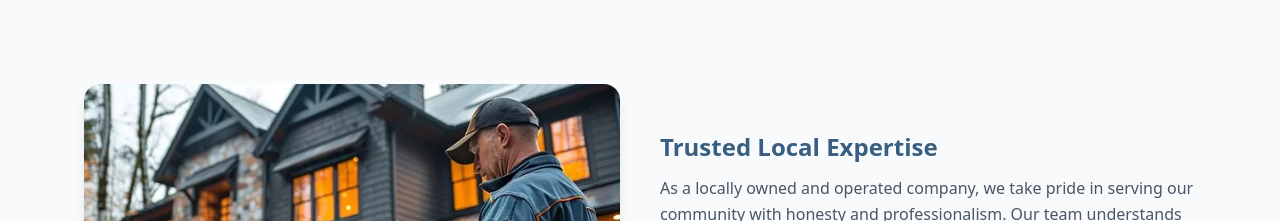
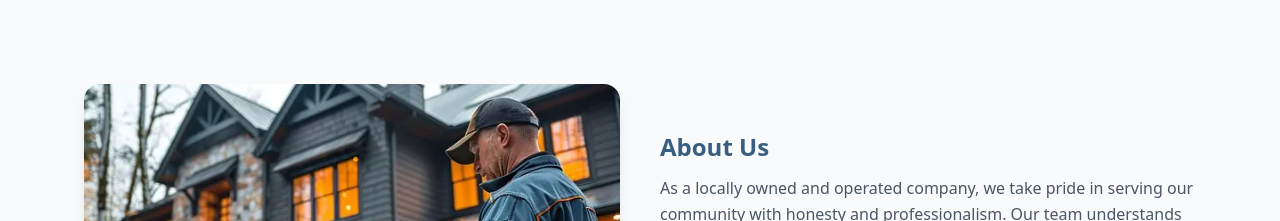
Before and after one commit to itrigerinnovationspvtltd/cw-inspections, a React (Vite) app: page / in a window 1280 px wide. Shown: the part 3108-3329 px from the top of the page. Built offline with nearby package versions, Linux system fonts and the light colour scheme.

Commit message:
minor bug fixes

```diff
--- a/src/components/Technologies.jsx
+++ b/src/components/Technologies.jsx
@@ -9,7 +9,7 @@ const Technologies = () => {
   const techItems = [
     {
   id: 1,
-  title: "Trusted Local Expertise",
+  title: "About Us",
   description:
     "As a locally owned and operated company, we take pride in serving our community with honesty and professionalism. Our team understands the unique needs and challenges of homes in the area, ensuring every inspection is thorough and personalized. When you choose us, you’re choosing a company that values trust, transparency, and long-term relationships. Experience the difference of working with true local experts!",
   image: tech1,
```
